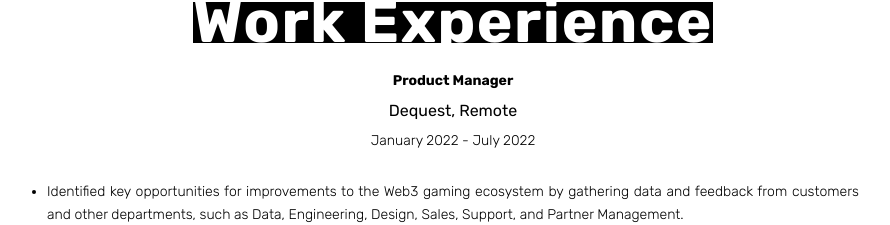
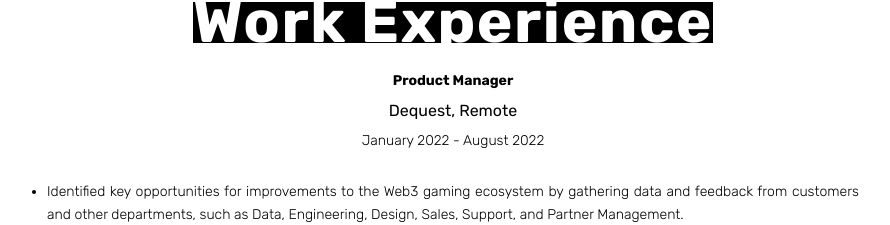
Before and after one commit to MalachiVargas/malonbc-portfolio, a Next.js app: page / in a window 1280 px wide. Shown: the part 2796-3021 px from the top of the page, without its empty margins (187-1077 px from the left). Built offline with nearby package versions, Linux system fonts and the light colour scheme.

Commit message:
Update DeQuest3

```diff
--- a/components/Resume.tsx
+++ b/components/Resume.tsx
@@ -39,7 +39,7 @@ export const Resume = () => {
         <h3 className="font-rubikBold text-sm mt-2 px-1">Product Manager</h3>
         <p className="font-rubikRegular text-md mt-2 px-1">Dequest, Remote</p>
         <p className="font-rubikLight text-sm mt-2 px-1">
-          January 2022 - July 2022
+          January 2022 - August 2022
         </p>
       </div>
       <ul className="list-disc mt-[30px] flex flex-col gap-2 font-rubikLight text-justify text-sm px-1 max-w-[280px] sm:max-w-[610px] md:max-w-[820px] leading-[1.6]">
```
